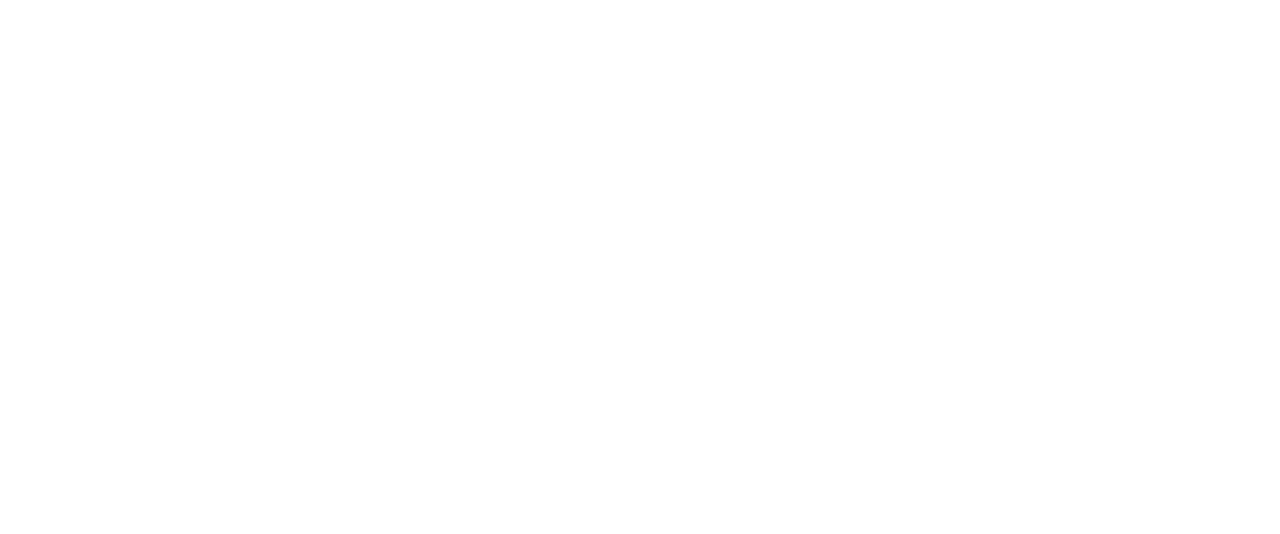
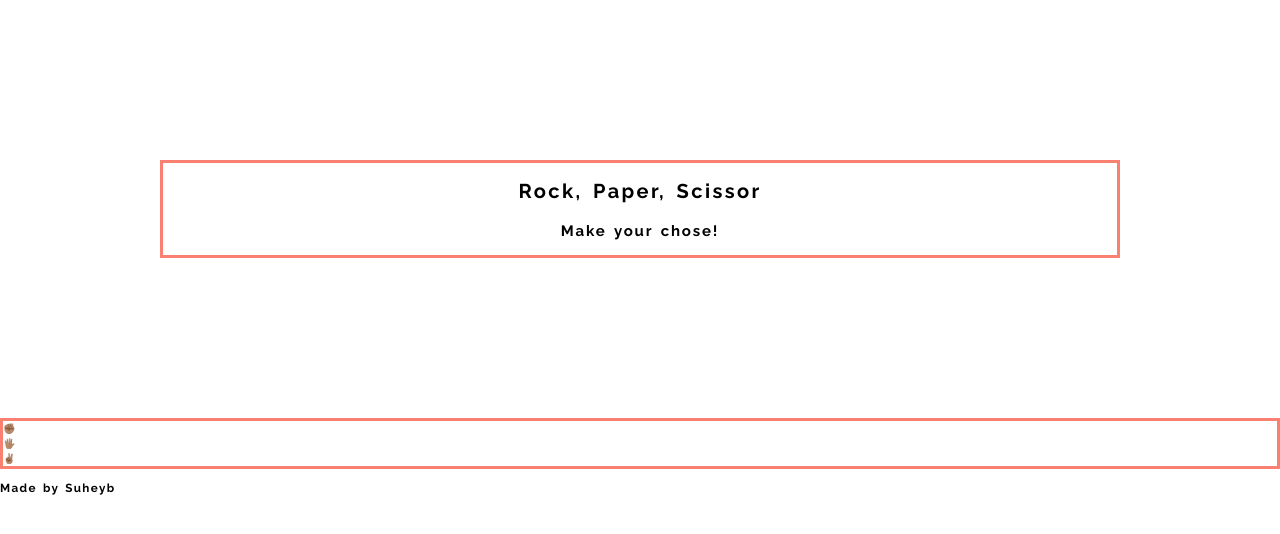
Before and after one commit to byehus/RPS-game, a plain HTML site: page index.html in a window 1280 px wide. Drawn offline with Linux system fonts and the light colour scheme.

Commit message:
Added css and html

```diff
--- a/css/style.css
+++ b/css/style.css
@@ -0,0 +1,56 @@
+@import url("https://fonts.googleapis.com/css2?family=Raleway:wght@300;400;500;600;700;800;900&display=swap");
+
+/* Box Model Hack */
+* {
+    box-sizing: border-box;
+    line-height: 1.5 !important;
+    letter-spacing: 0.12em !important;
+    word-spacing: 0.16em !important;
+}
+
+/* Clear fix hack */
+.clearfix:after {
+    content: ".";
+    display: block;
+    clear: both;
+    visibility: hidden;
+    line-height: 0;
+    height: 0;
+}
+
+.clear {
+    clear: both;
+}
+
+/******************************************
+/* BASE STYLES
+/*******************************************/
+
+body {
+    font-size: 62.5%;
+    font-family: "Raleway", system-ui, -apple-system, BlinkMacSystemFont,
+        "Segoe UI", Roboto, Oxygen, Ubuntu, Cantarell, "Open Sans",
+        "Helvetica Neue", sans-serif;
+}
+
+/******************************************
+/* LAYOUT
+/*******************************************/
+
+.hdrs_ {
+    text-align: center;
+    font-weight: bold;
+    margin: 10rem;
+    border: solid 3px salmon;
+}
+
+.gs_ {
+    border: solid 3px salmon;
+}
+
+footer {
+}
+
+/******************************************
+/* ADDITIONAL STYLES
+/*******************************************/
--- a/index.html
+++ b/index.html
@@ -16,6 +16,28 @@
 
 <body>
 
+	<!-- Title -->
+	<div class="hdrs_">
+		<h1>Rock, Paper, Scissor</h1>
+		<h2>Make your chose!</h2>
+	</div>
+
+	<!-- Main sectio/Game Area -->
+	<section class="container gs_">
+		<div class="roc_">✊🏽</div>
+		<div class="pap_">🖐🏽</div>
+		<div class="scis_">✌🏽</div>
+	</section>
+	<!-- Footer -->
+
+	<footer>
+		<div>
+			<h3>Made by Suheyb</h3>
+		</div>
+		<!-- Social Links -->
+		<div></div>
+	</footer>
+
 	<script type="text/javascript" src="js/main.js"></script>
 </body>
 
```
